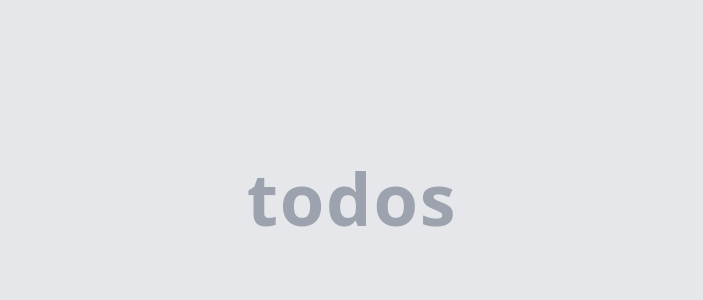
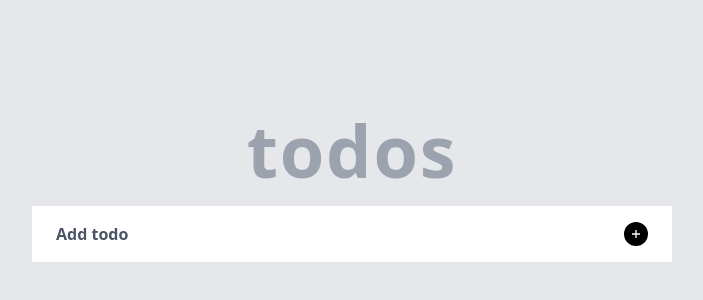
Before and after one commit to jacob-js/react-todo-app, a React (Vite) app: page / in a window 1280 px wide. Shown: the part 202-502 px from the top of the page, without its empty margins (288-991 px from the left). Built offline with nearby package versions, Linux system fonts and the light colour scheme.

Commit message:
feat: create addTodo component

```diff
--- a/src/App.jsx
+++ b/src/App.jsx
@@ -1,4 +1,5 @@
 import { useState } from 'react'
+import AddTodo from './components/AddTodo'
 import Title from './components/Title'
 import Wrapper from './components/Wrapper'
 
@@ -8,6 +9,7 @@ function App() {
     <div className="w-full min-h-screen bg-gray-200 flex flex-col items-center justify-center">
       <Wrapper>
         <Title />
+        <AddTodo />
       </Wrapper>
     </div>
   )
--- /dev/null
+++ b/src/components/AddTodo.jsx
@@ -0,0 +1,15 @@
+import React from 'react'
+import { GoPlus } from 'react-icons/go'
+
+function AddTodo() {
+  return (
+    <div className='w-full bg-white py-4 px-6 text-gray-600 flex justify-between cursor-pointer my-5'>
+        <div className="font-semibold">Add todo</div>
+        <div className="bg-black text-white w-6 h-6 flex items-center justify-center p-2 rounded-2xl">
+            <GoPlus />
+        </div>
+    </div>
+  )
+}
+
+export default AddTodo
```
